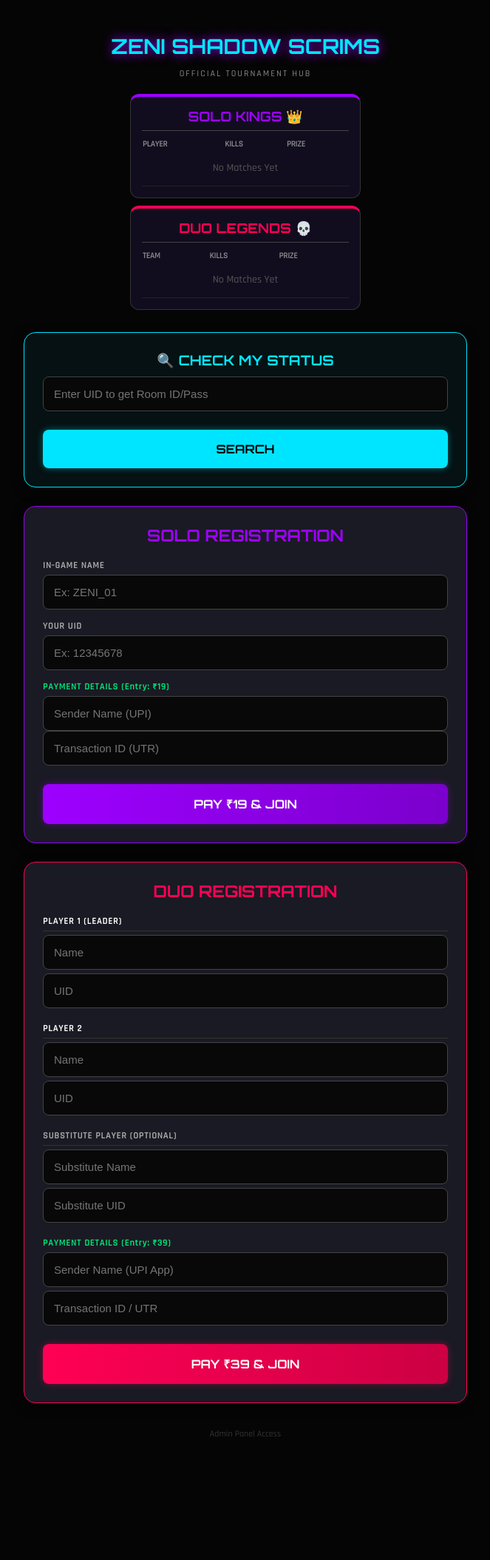
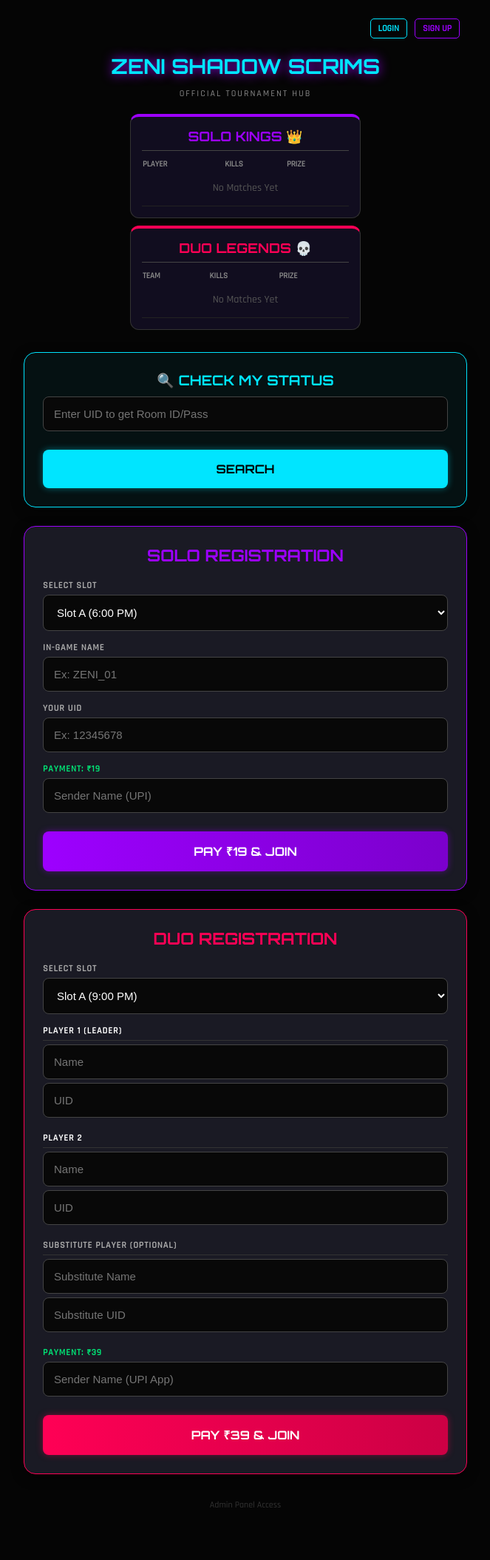
Before and after one commit to dynamaxhunt/ZENI-TOURNAMENT-DASHBOARD-, a Flask app: page / in a window 1280 px wide. Shown: the whole page at 74% size, without its empty margins (308-971 px from the left). Before the commit the page ends 1942 px from the top, so only its background shows below. Run offline with Flask 3, Linux system fonts and the light colour scheme.

Commit message:
Update index.html

```diff
--- a/templates/index.html
+++ b/templates/index.html
@@ -4,16 +4,27 @@
     <meta charset="UTF-8">
     <meta name="viewport" content="width=device-width, initial-scale=1.0">
     <title>ZENI SHADOW SCRIMS</title>
+
     <link rel="icon" type="image/jpeg" href="{{ url_for('static', filename='favicon.jpg') }}">
+
     <link href="https://fonts.googleapis.com/css2?family=Orbitron:wght@700&family=Rajdhani:wght@500&display=swap" rel="stylesheet">
+
     <style>
-        /* RESET & BASICS */
+        /* BASE STYLES */
         body { background: #050505; color: white; font-family: 'Rajdhani', sans-serif; text-align: center; margin: 0; padding-bottom: 50px; }
         h1, h2, h3 { font-family: 'Orbitron', sans-serif; margin: 0; }
         .container { max-width: 600px; margin: 0 auto; padding: 15px; }
 
+        /* TOP BAR (LOGIN/USER) */
+        .top-bar { display: flex; justify-content: flex-end; align-items: center; padding: 10px; font-size: 14px; }
+        .auth-btn { text-decoration: none; font-weight: bold; padding: 5px 10px; border-radius: 5px; margin-left: 10px; font-size: 12px; }
+        .login-btn { border: 1px solid #00e5ff; color: #00e5ff; }
+        .signup-btn { border: 1px solid #9d00ff; color: #9d00ff; }
+        .user-info { color: #00e5ff; margin-right: 10px; }
+        .logout-btn { color: #ff4444; text-decoration: none; font-size: 12px; margin-left: 10px; }
+
         /* HEADER */
-        .header { margin-top: 30px; margin-bottom: 20px; }
+        .header { margin-top: 10px; margin-bottom: 20px; }
         .glow-text { color: #00e5ff; text-shadow: 0 0 15px #9d00ff; font-size: 28px; }
 
         /* LEADERBOARDS */
@@ -24,12 +35,12 @@
         th { text-align: left; color: #888; font-size: 11px; text-transform: uppercase; }
         td { border-bottom: 1px solid #222; padding: 8px 0; }
 
-        /* FORMS & CARDS */
+        /* CARDS & FORMS */
         .card { background: #1a1a24; border: 1px solid #333; padding: 25px; margin-bottom: 25px; border-radius: 16px; text-align: left; box-shadow: 0 4px 15px rgba(0,0,0,0.5); }
         .card h2 { text-align: center; margin-bottom: 20px; font-size: 22px; }
 
         label { display: block; color: #aaa; font-size: 12px; margin-top: 15px; margin-bottom: 5px; font-weight: bold; letter-spacing: 1px; }
-        input { width: 100%; padding: 14px; background: #080808; border: 1px solid #444; color: white; border-radius: 8px; box-sizing: border-box; font-size: 15px; transition: 0.3s; }
+        input, select { width: 100%; padding: 14px; background: #080808; border: 1px solid #444; color: white; border-radius: 8px; box-sizing: border-box; font-size: 15px; transition: 0.3s; }
         input:focus { border-color: #00e5ff; outline: none; background: #111; }
 
         button { width: 100%; padding: 16px; font-weight: bold; border: none; cursor: pointer; border-radius: 8px; margin-top: 25px; font-family: 'Orbitron'; font-size: 16px; transition: 0.3s; }
@@ -45,11 +56,74 @@
         .duo-btn { background: linear-gradient(90deg, #ff0055, #cc0044); color: white; box-shadow: 0 0 10px rgba(255, 0, 85, 0.4); }
 
         .status-box { border: 1px solid #00e5ff; background: rgba(0, 229, 255, 0.05); }
+
+        /* PAYMENT MODAL (POPUP) */
+        .modal { display: none; position: fixed; top: 0; left: 0; width: 100%; height: 100%; background: rgba(0,0,0,0.9); z-index: 999; justify-content: center; align-items: center; }
+        .modal-content { background: #111; padding: 30px; border-radius: 15px; border: 2px solid #00e676; text-align: center; width: 85%; max-width: 350px; }
+        .qr-img { width: 200px; height: 200px; margin: 15px 0; border: 5px solid white; }
     </style>
+
+    <script>
+        // PAYMENT LOGIC
+        let currentMode = "";
+
+        function openPayment(mode, amount) {
+            // 1. Check if user is logged in (optional check)
+            /* {% if not current_user.is_authenticated %}
+                alert("Please Login First!");
+                window.location.href = "/login";
+                return;
+            {% endif %}
+            */
+
+            // 2. Validate Form First
+            const form = document.getElementById(mode + '-form');
+            if(!form.checkValidity()) {
+                form.reportValidity();
+                return;
+            }
+
+            // 3. Set Data
+            currentMode = mode;
+
+            // 4. Generate UPI QR Code (REPLACE WITH YOUR UPI ID BELOW)
+            const upiID = "yourupi@okaxis"; // <--- CHANGE THIS
+            const qrUrl = `https://api.qrserver.com/v1/create-qr-code/?size=200x200&data=upi://pay?pa=${upiID}%26pn=ZENI%26am=${amount}%26tn=TournamentFee`;
+
+            document.getElementById('qrImage').src = qrUrl;
+            document.getElementById('payAmount').innerText = "₹" + amount;
+            document.getElementById('paymentModal').style.display = 'flex';
+        }
+
+        function closePayment() {
+            document.getElementById('paymentModal').style.display = 'none';
+        }
+
+        function confirmPayment() {
+            const txnId = document.getElementById('finalTxnId').value;
+            if(!txnId) { alert("Please enter Transaction ID!"); return; }
+
+            // Fill the hidden Txn ID in the real form and submit
+            document.getElementById(currentMode + '-txn').value = txnId;
+            document.getElementById(currentMode + '-form').submit();
+        }
+    </script>
 </head>
 <body>
 
     <div class="container">
+
+        <div class="top-bar">
+            {% if current_user.is_authenticated %}
+                <span class="user-info">Welcome, {{ current_user.name }}</span>
+                <a href="/profile" style="color:white; text-decoration:underline;">My Dashboard</a>
+                <a href="/logout" class="logout-btn">Logout</a>
+            {% else %}
+                <a href="/login" class="auth-btn login-btn">LOGIN</a>
+                <a href="/signup" class="auth-btn signup-btn">SIGN UP</a>
+            {% endif %}
+        </div>
+
         <div class="header">
             <h1 class="glow-text">ZENI SHADOW SCRIMS</h1>
             <p style="color:#888; font-size: 12px; letter-spacing: 2px;">OFFICIAL TOURNAMENT HUB</p>
@@ -99,8 +173,16 @@
 
         <div class="card solo-theme">
             <h2 class="solo-title">SOLO REGISTRATION</h2>
-            <form action="/register" method="post">
+            <form id="SOLO-form" action="/register" method="post">
                 <input type="hidden" name="mode" value="SOLO">
+                <input type="hidden" name="txn_id" id="SOLO-txn">
+
+                <label>SELECT SLOT</label>
+                <select name="slot" required>
+                    <option value="SOLO-A">Slot A (6:00 PM)</option>
+                    <option value="SOLO-B">Slot B (7:00 PM)</option>
+                    <option value="SOLO-C">Slot C (8:00 PM)</option>
+                </select>
 
                 <label>IN-GAME NAME</label>
                 <input type="text" name="p1_name" placeholder="Ex: ZENI_01" required>
@@ -108,18 +190,25 @@
                 <label>YOUR UID</label>
                 <input type="number" name="p1_uid" placeholder="Ex: 12345678" required>
 
-                <label style="color:#00e676;">PAYMENT DETAILS (Entry: ₹19)</label>
+                <label style="color:#00e676;">PAYMENT: ₹19</label>
                 <input type="text" name="sender_name" placeholder="Sender Name (UPI)" required>
-                <input type="text" name="txn_id" placeholder="Transaction ID (UTR)" required>
 
-                <button type="submit" class="solo-btn">PAY ₹19 & JOIN</button>
+                <button type="button" class="solo-btn" onclick="openPayment('SOLO', 19)">PAY ₹19 & JOIN</button>
             </form>
         </div>
 
         <div class="card duo-theme">
             <h2 class="duo-title">DUO REGISTRATION</h2>
-            <form action="/register" method="post">
+            <form id="DUO-form" action="/register" method="post">
                 <input type="hidden" name="mode" value="DUO">
+                <input type="hidden" name="txn_id" id="DUO-txn">
+
+                <label>SELECT SLOT</label>
+                <select name="slot" required>
+                    <option value="DUO-A">Slot A (9:00 PM)</option>
+                    <option value="DUO-B">Slot B (10:00 PM)</option>
+                    <option value="DUO-C">Slot C (11:00 PM)</option>
+                </select>
 
                 <label style="color:#fff; border-bottom:1px solid #333; padding-bottom:5px;">PLAYER 1 (LEADER)</label>
                 <input type="text" name="p1_name" placeholder="Name" required style="margin-bottom:5px;">
@@ -133,11 +222,10 @@
                 <input type="text" name="sub_name" placeholder="Substitute Name" style="margin-bottom:5px;">
                 <input type="number" name="sub_uid" placeholder="Substitute UID">
 
-                <label style="color:#00e676; margin-top:20px;">PAYMENT DETAILS (Entry: ₹39)</label>
-                <input type="text" name="sender_name" placeholder="Sender Name (UPI App)" required style="margin-bottom:5px;">
-                <input type="text" name="txn_id" placeholder="Transaction ID / UTR" required>
+                <label style="color:#00e676; margin-top:20px;">PAYMENT: ₹39</label>
+                <input type="text" name="sender_name" placeholder="Sender Name (UPI App)" required>
 
-                <button type="submit" class="duo-btn">PAY ₹39 & JOIN</button>
+                <button type="button" class="duo-btn" onclick="openPayment('DUO', 39)">PAY ₹39 & JOIN</button>
             </form>
         </div>
 
@@ -146,5 +234,22 @@
         </div>
 
     </div>
+
+    <div id="paymentModal" class="modal">
+        <div class="modal-content">
+            <h2 style="color:#00e676; margin:0;">SCAN TO PAY</h2>
+            <h1 id="payAmount" style="color:white; font-size:40px; margin:10px 0;">₹0</h1>
+            <p style="color:#aaa; font-size:12px;">Scan using Paytm / GPay / PhonePe</p>
+
+            <img id="qrImage" src="" class="qr-img">
+
+            <label style="text-align:left; color:#fff;">ENTER TRANSACTION ID</label>
+            <input type="text" id="finalTxnId" placeholder="Ex: 583920..." style="border-color:#00e676;">
+
+            <button onclick="confirmPayment()" style="background:#00e676; color:black; margin-top:10px;">VERIFY & SUBMIT</button>
+            <button onclick="closePayment()" style="background:#333; margin-top:10px;">CANCEL</button>
+        </div>
+    </div>
+
 </body>
 </html>
```
